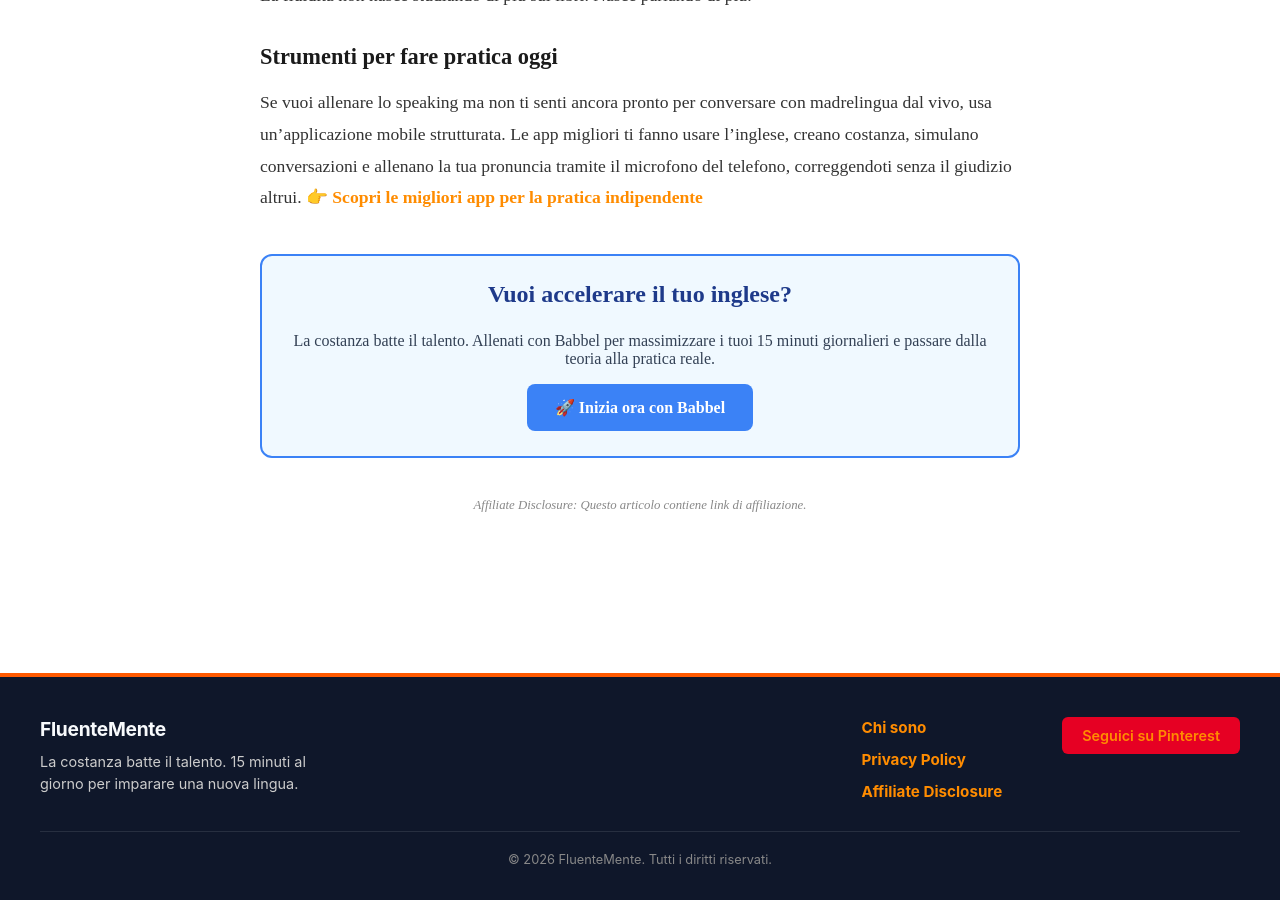
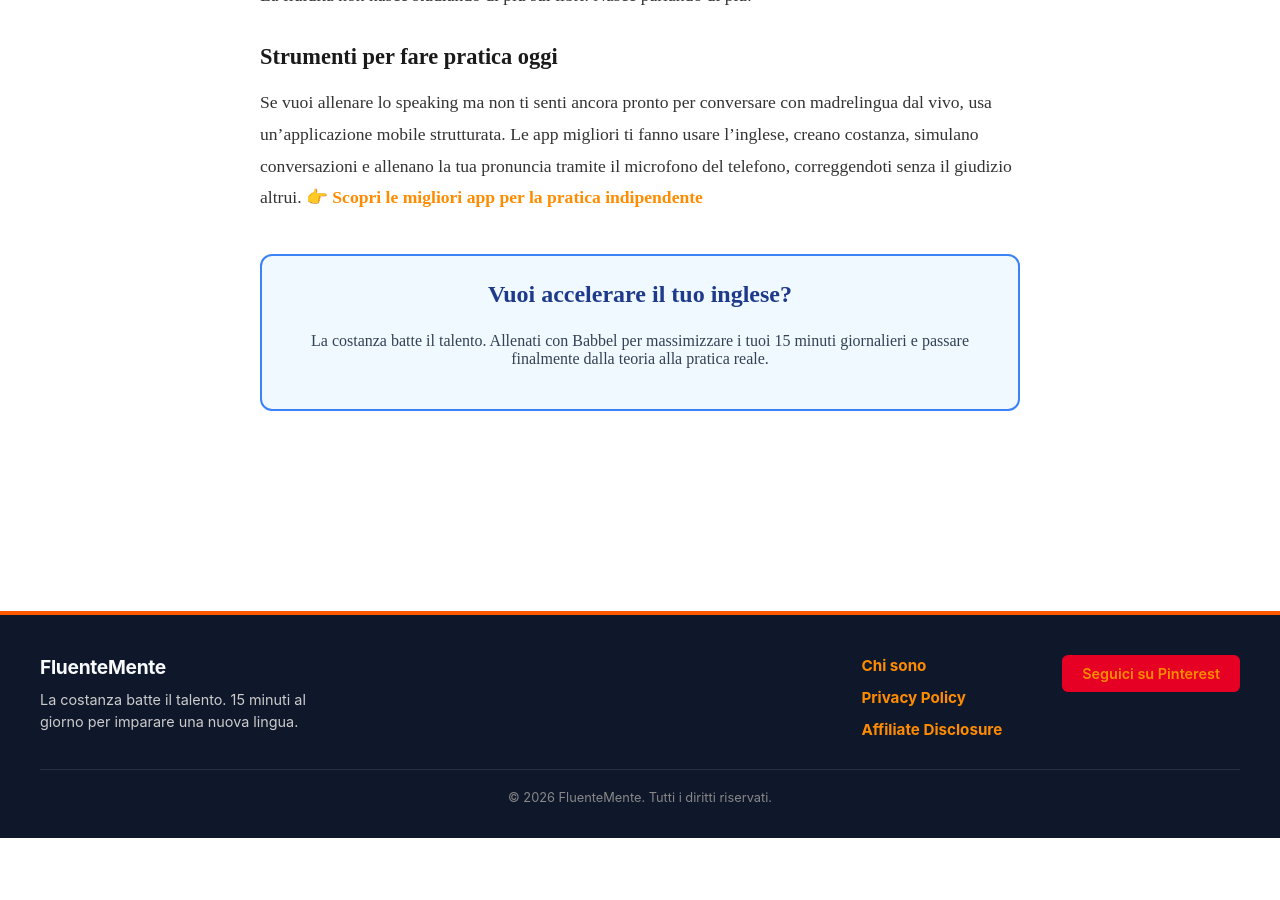
Before and after one commit to Nausica-c/FluenteMente1, a Jekyll site: the page built from inglese/speaking/index.md, in a window 1280 px wide and 900 px high, scrolled down 4489 px. Built offline with Jekyll 4.4.1, drawn with Linux system fonts in a browser that asks for light colours; after the commit the page ends 5327 px from its top, so only the background shows below that; part of the change alters nothing that is shown.

Commit message:
Update cta-babbel.html

```diff
--- a/_includes/cta-babbel.html
+++ b/_includes/cta-babbel.html
@@ -1,50 +1,52 @@
 {% assign cat = page.category %}
 
 <div class="link-box-finale">
-    {% case cat %}
+        {% case cat %}
         {% when 'speaking' %}
             <h3>Sblocca il tuo parlato</h3>
-            <p>La teoria non basta se non apri bocca. Con Babbel alleni la pronuncia e i dialoghi reali per trasformare l'esitazione in fluidità.</p>
+            <p>La teoria non basta se non apri bocca. Con Babbel alleni la pronuncia e i dialoghi reali per trasformare l'esitazione in fluidità e parlare con sicurezza.</p>
+
         {% when 'zero' %}
-            <h3>Parti da zero con sicurezza</h3>
-            <p>Non farti bloccare dalla paura di sbagliare. Babbel ti guida passo dopo passo con le basi fondamentali per costruire le tue prime frasi.</p>
+            <h3>Parti da zero con successo</h3>
+            <p>Non farti bloccare dalla paura di sbagliare. Babbel ti guida passo dopo passo, costruendo le tue prime frasi con un metodo creato per chi inizia ora.</p>
+
         {% when 'stallo' %}
-            <h3>Supera lo stallo</h3>
-            <p>Se senti di non fare progressi da tempo, è il momento di cambiare metodo. Babbel ti aiuta a riaccendere la motivazione con esercizi mirati.</p>
+            <h3>Esci dallo stallo</h3>
+            <p>Se senti di non fare progressi da tempo, è il momento di cambiare metodo. Babbel riaccende la tua motivazione con lezioni brevi, intense e sempre stimolanti.</p>
+
         {% when 'vocabolario' %}
-            <h3>Impara le parole giuste</h3>
-            <p>Smetti di studiare liste infinite. Con Babbel impari il vocabolario contestualizzato, pronto per essere usato nelle tue conversazioni reali.</p>
+            <h3>Memorizza solo ciò che serve</h3>
+            <p>Smetti di studiare liste infinite di parole che dimenticherai domani. Con Babbel impari il vocabolario contestualizzato, pronto per le tue conversazioni reali.</p>
+
         {% when 'ascolto' %}
             <h3>Allena il tuo orecchio</h3>
-            <p>Capire un madrelingua è la sfida più grande. Babbel ti espone a dialoghi reali per abituare il tuo orecchio ai suoni naturali della lingua.</p>
+            <p>Capire i madrelingua è la sfida più grande. Babbel ti espone a dialoghi reali e ritmi naturali, per far smettere al tuo cervello di "lottare" per capire.</p>
+
         {% when 'viaggio' %}
             <h3>Parti senza ansia!</h3>
-            <p>Non farti trovare impreparato in aeroporto o al ristorante. Babbel ha corsi intensivi per gestire ogni situazione all'estero con naturalezza.</p>
+            <p>Non farti trovare impreparato in aeroporto o al ristorante. Babbel ha corsi intensivi pensati per farti gestire ogni situazione all'estero con naturalezza.</p>
+
         {% when 'grammatica' %}
             <h3>Grammatica pratica, non teorica</h3>
-            <p>Basta regole astratte che dimentichi subito. Con Babbel impari la struttura della lingua direttamente mentre la applichi.</p>
+            <p>Basta regole astratte che restano sui libri. Con Babbel impari la struttura della lingua direttamente mentre la applichi in contesti di vita vera.</p>
+
         {% when 'business' %}
             <h3>Inglese per il tuo lavoro</h3>
-            <p>Il lavoro richiede velocità e precisione. Babbel ti aiuta a padroneggiare il lessico professionale per comunicare con sicurezza con i colleghi.</p>
+            <p>Il lavoro richiede velocità e precisione. Babbel ti aiuta a padroneggiare il lessico professionale per comunicare con i colleghi e chiudere affari senza stress.</p>
+
         {% when 'risorse' %}
-            <h3>Trova le risorse ideali</h3>
-            <p>Oltre a questa guida, hai bisogno di un percorso strutturato. Babbel è la risorsa definitiva per chi vuole imparare con un metodo provato.</p>
+            <h3>Trova il tuo percorso ideale</h3>
+            <p>Hai trovato la risorsa giusta, ma ti manca la struttura. Babbel è la base perfetta per trasformare le singole nozioni in un percorso di apprendimento solido.</p>
+
         {% when 'mindset' %}
-            <h3>Cambia la tua mentalità</h3>
-            <p>Il limite principale è il tuo mindset. Babbel ti aiuta a mantenere l'abitudine costante, rendendo l'apprendimento parte della tua giornata.</p>
+            <h3>Crea l'abitudine vincente</h3>
+            <p>Il limite principale non è il talento, ma la costanza. Babbel rende l'apprendimento parte della tua giornata, aiutandoti a mantenere il focus sui tuoi obiettivi.</p>
+
         {% when 'reale' %}
-            <h3>Inglese per la vita reale</h3>
-            <p>La lingua non è sui libri, è nelle persone. Con Babbel ti prepari a conversazioni vere, per vivere la lingua e non solo studiarla.</p>
+            <h3>Vivi la lingua, non studiarla</h3>
+            <p>La lingua non è sui libri, è nelle persone. Con Babbel ti prepari a conversazioni vere, per smettere di tradurre e iniziare finalmente a pensare nella lingua.</p>
+
         {% else %}
             <h3>Vuoi accelerare il tuo inglese?</h3>
-            <p>La costanza batte il talento. Allenati con Babbel per massimizzare i tuoi 15 minuti giornalieri e passare dalla teoria alla pratica reale.</p>
+            <p>La costanza batte il talento. Allenati con Babbel per massimizzare i tuoi 15 minuti giornalieri e passare finalmente dalla teoria alla pratica reale.</p>
     {% endcase %}
-
-    <a href="{{ site.babbel_affiliate_url }}" rel="sponsored" class="bottone-babbel">
-        🚀 Inizia ora con Babbel
-    </a>
-</div>
-
-<div style="font-size: 0.8rem; color: #888; margin-top: 20px; text-align: center; font-style: italic;">
-    <em>Affiliate Disclosure: Questo articolo contiene link di affiliazione.</em>
-    </div>
```
